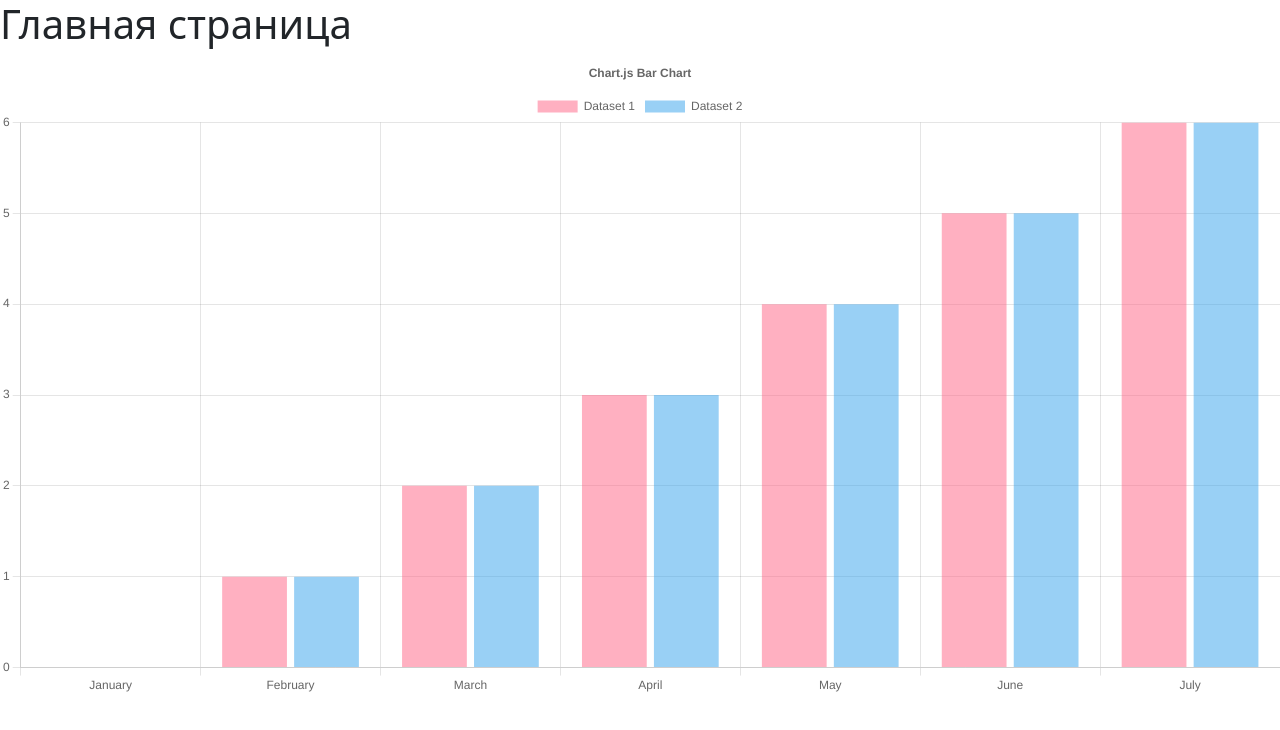
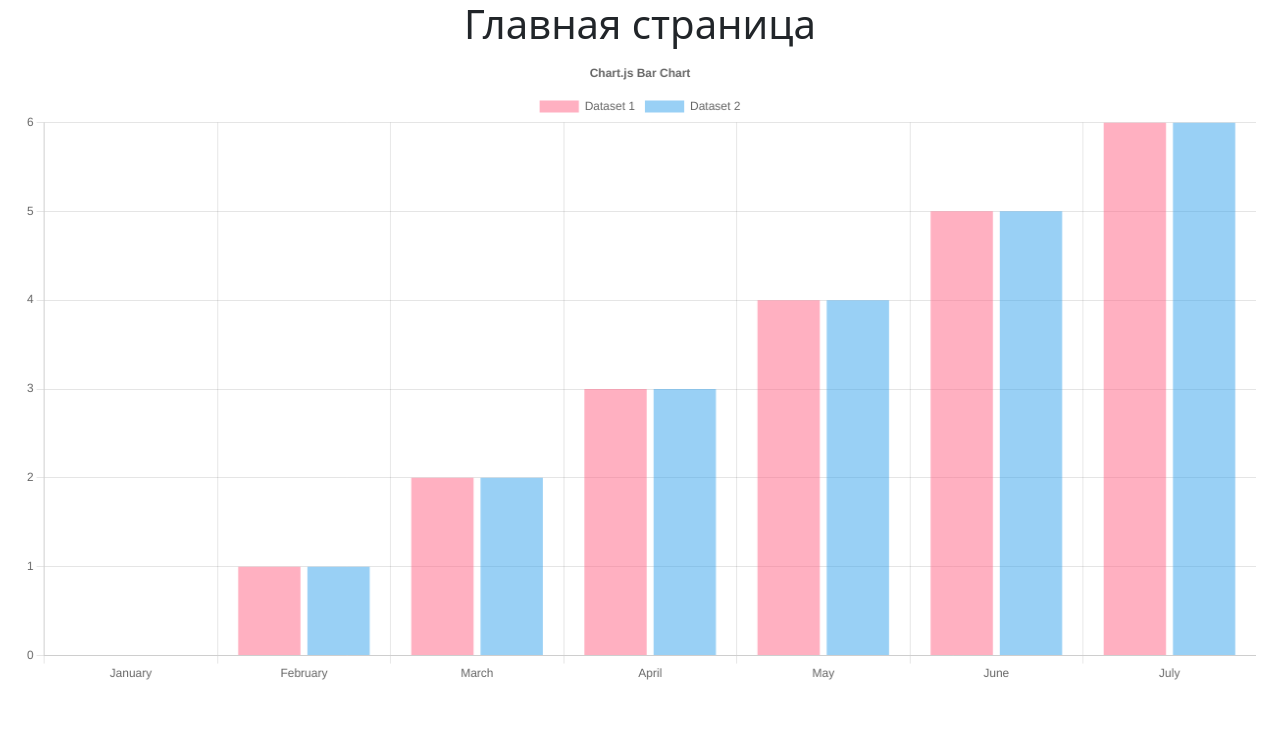
Before and after one commit to ArthurKoba/series-communication, a React (Create React App) app: page / in a window 1280 px wide. Shown: the top 730 px of the page. Built offline with nearby package versions, Linux system fonts and the light colour scheme.

Commit message:
add ChartList.jsx

```diff
--- /dev/null
+++ b/src/components/charts/ChartList.jsx
@@ -0,0 +1,15 @@
+import React from 'react';
+import {Container, Row} from "react-bootstrap";
+import ChartItem from "./ChartItem";
+
+const ChartList = ({charts}) => {
+    return (
+        <Container fluid>
+            <Row>
+                {charts.map((chart) => <ChartItem chart={chart}></ChartItem>)}
+            </Row>
+        </Container>
+    );
+};
+
+export default ChartList;
--- a/src/pages/MainPage.jsx
+++ b/src/pages/MainPage.jsx
@@ -1,12 +1,15 @@
-import React from 'react';
-import ChartItem from "../components/charts/ChartItem";
+import React, {useState} from 'react';
+import {Container} from "react-bootstrap";
+import ChartList from "../components/charts/ChartList";
 
 const MainPage = () => {
+    const [charts, setChart] = useState([1])
+
     return (
-        <div>
-            <h1>Главная страница</h1>
-            <ChartItem></ChartItem>
-        </div>
+        <Container fluid>
+            <h1 className="text-center">Главная страница</h1>
+            <ChartList charts={charts}></ChartList>
+        </Container>
     );
 };
 
```
